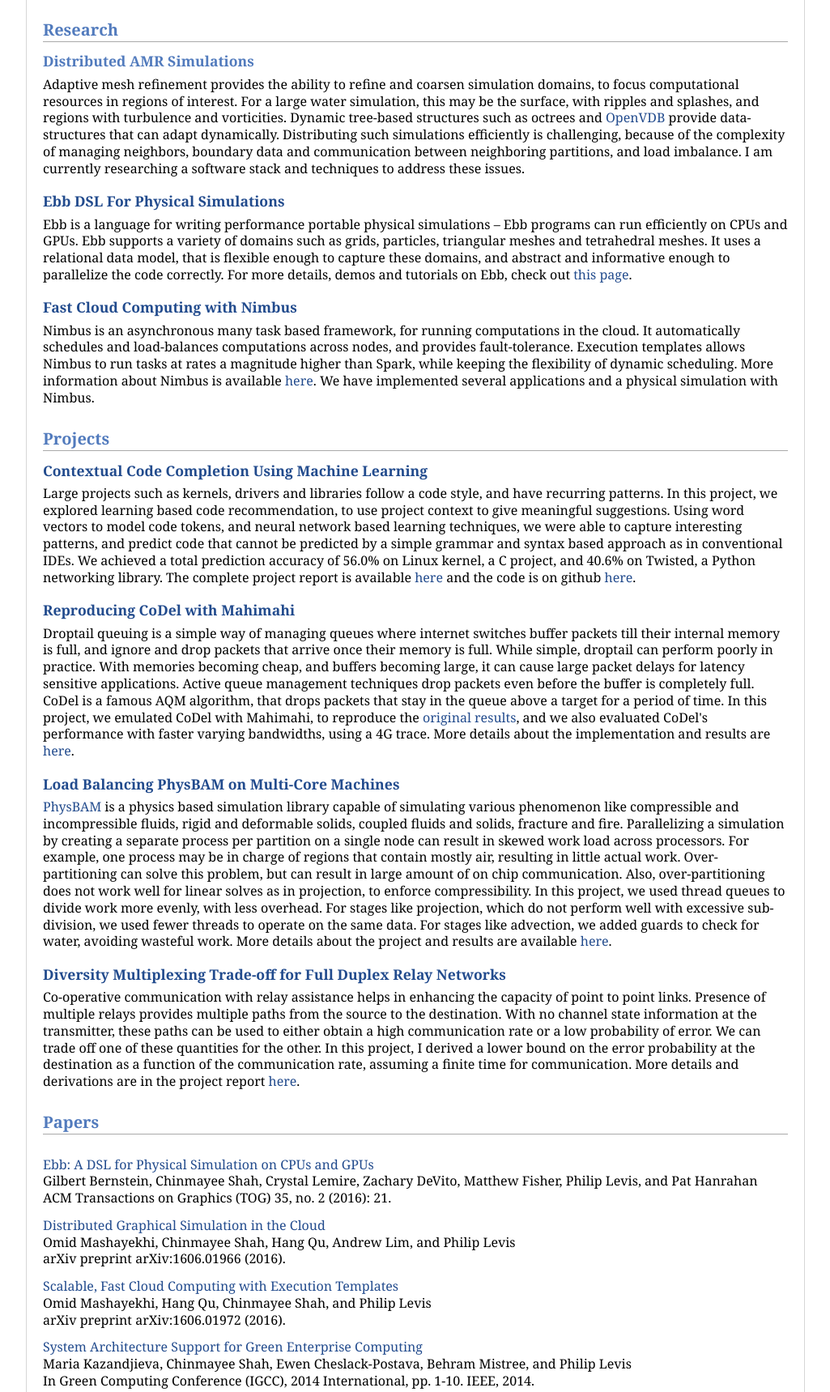
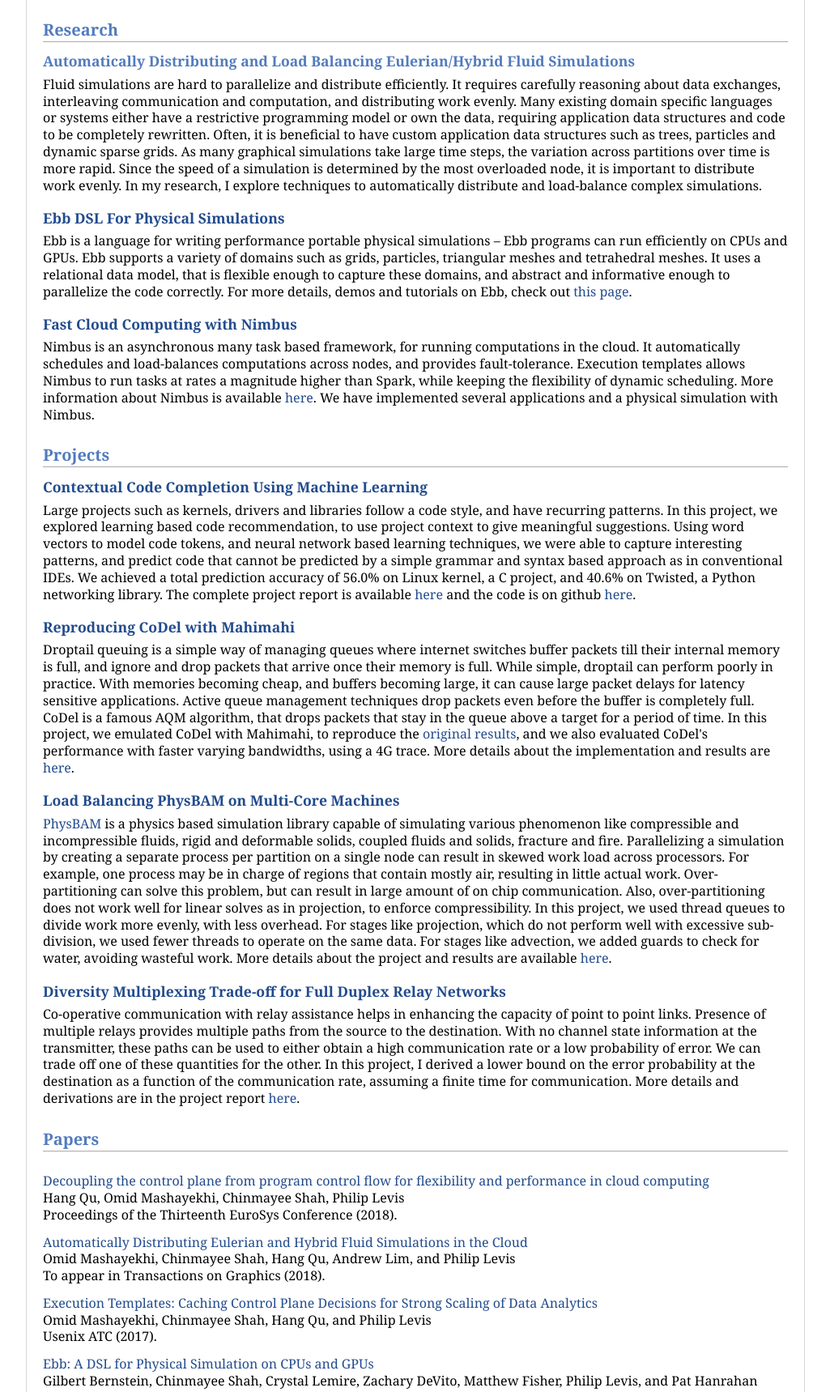
Before and after one commit to schinmayee/schinmayee.github.io, a plain HTML site: page index.html in a window 1280 px wide. Shown: the part 342-2061 px from the top of the page at 81% size, without its empty margins (127-1152 px from the left). Drawn offline with Linux system fonts and the light colour scheme.

Commit message:
update project/papers

```diff
--- a/index.html
+++ b/index.html
@@ -32,17 +32,21 @@
 Before that, I completed my undergrad from
 <a href="http://www.iitb.ac.in/">Indian Institute of Technology, Bombay</a>, in 2011.</p>
 <h2>Research</h2>
-<h3>Distributed AMR Simulations</h3>
-<p>Adaptive mesh refinement provides the ability to refine and coarsen simulation
-domains, to focus computational resources in regions of interest. For a
-large water simulation, this may be the surface, with ripples and splashes,
-and regions with turbulence and vorticities. Dynamic tree-based structures
-such as octrees and <a href="http://www.openvdb.org/">OpenVDB</a> provide data-structures
-that can adapt dynamically. Distributing such simulations efficiently is
-challenging, because of the complexity of managing neighbors, boundary data
-and communication between neighboring partitions, and load imbalance.
-I am currently researching a software stack and techniques to address these
-issues.</p>
+<h3>Automatically Distributing and Load Balancing Eulerian/Hybrid Fluid Simulations</h3>
+<p>Fluid simulations are hard to parallelize and distribute efficiently.
+It requires carefully reasoning about data exchanges, interleaving communication
+and computation, and distributing work evenly.
+Many existing domain specific languages or systems either have a restrictive
+programming model or own the data, requiring application data structures and
+code to be completely rewritten.
+Often, it is beneficial to have custom application data structures such as
+trees, particles and dynamic sparse grids.
+As many graphical simulations take large time steps, the variation across
+partitions over time is more rapid.
+Since the speed of a simulation is determined by the most overloaded node,
+it is important to distribute work evenly.
+In my research, I explore techniques to automatically distribute and load-balance
+complex simulations.</p>
 <h3><a href="http://ebblang.org">Ebb DSL For Physical Simulations</a></h3>
 <p>Ebb is a language for writing performance portable physical simulations &ndash;
 Ebb programs can run efficiently on CPUs and GPUs.
@@ -124,16 +128,19 @@
 <a href="files/DMT-relays.pdf">here</a>.</p>
 <h2>Papers</h2>
 <p><br />
-<a href="http://dl.acm.org/citation.cfm?id=2892632">Ebb: A DSL for Physical Simulation on CPUs and GPUs</a> <br />
+<a href="https://dl.acm.org/citation.cfm?id=3190516">Decoupling the control plane from program control flow for flexibility and performance in cloud computing</a> <br />
+Hang Qu, Omid Mashayekhi, Chinmayee Shah, Philip Levis <br />
+Proceedings of the Thirteenth EuroSys Conference (2018). <br /></p>
+<p><a href="files/nimbus-tog18.pdf">Automatically Distributing Eulerian and Hybrid Fluid Simulations in the Cloud</a> <br />
+Omid Mashayekhi, Chinmayee Shah, Hang Qu, Andrew Lim, and Philip Levis <br />
+To appear in Transactions on Graphics (2018).</p>
+<p><a href="files/exec-templates.pdf">Execution Templates: Caching Control Plane Decisions for Strong Scaling of Data Analytics</a> <br />
+Omid Mashayekhi, Chinmayee Shah, Hang Qu, and Philip Levis <br />
+Usenix ATC (2017). <br /></p>
+<p><a href="http://dl.acm.org/citation.cfm?id=2892632">Ebb: A DSL for Physical Simulation on CPUs and GPUs</a> <br />
 Gilbert Bernstein, Chinmayee Shah, Crystal Lemire, Zachary DeVito,
 Matthew Fisher, Philip Levis, and Pat Hanrahan <br />
 ACM Transactions on Graphics (TOG) 35, no. 2 (2016): 21. <br /></p>
-<p><a href="http://arxiv.org/abs/1606.01966">Distributed Graphical Simulation in the Cloud</a> <br />
-Omid Mashayekhi, Chinmayee Shah, Hang Qu, Andrew Lim, and Philip Levis <br />
-arXiv preprint arXiv:1606.01966 (2016). <br /></p>
-<p><a href="http://arxiv.org/abs/1606.01972">Scalable, Fast Cloud Computing with Execution Templates</a> <br />
-Omid Mashayekhi, Hang Qu, Chinmayee Shah, and Philip Levis <br />
-arXiv preprint arXiv:1606.01972 (2016). <br /></p>
 <p><a href="https://sing.stanford.edu/site/publications/igcc14kazandjieva.pdf">System Architecture Support for Green Enterprise Computing</a> <br />
 Maria Kazandjieva, Chinmayee Shah, Ewen Cheslack-Postava,
 Behram Mistree, and Philip Levis <br />
@@ -154,7 +161,7 @@
 
 <div id="footer">
 <div id="footer-text">
-Page generated 2016-10-25 15:04:56 PDT, by <a href="http://jemdoc.jaboc.net/">jemdoc</a>.
+Page generated 2018-04-27 13:21:53 PDT, by <a href="http://jemdoc.jaboc.net/">jemdoc</a>.
 </div>
 </div>
 </div>
```
Also changed, not shown: 3 other files.
